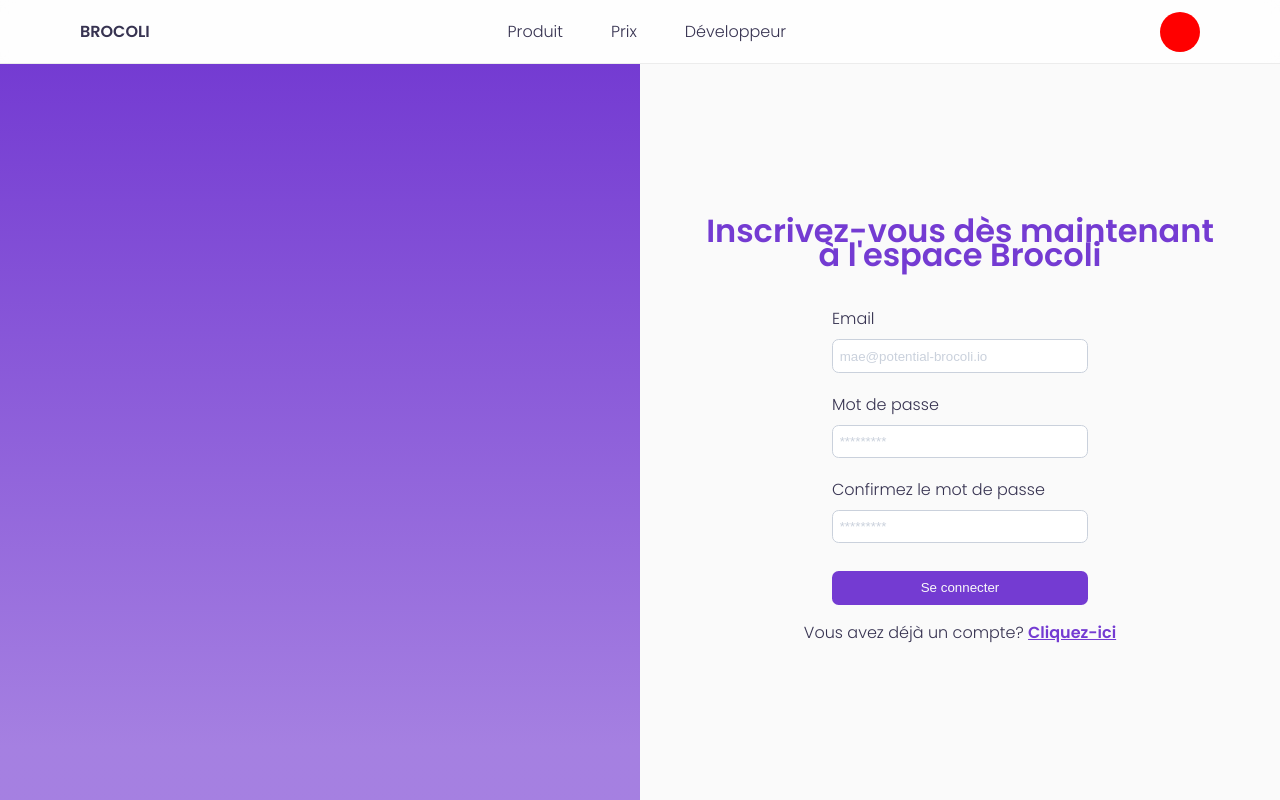
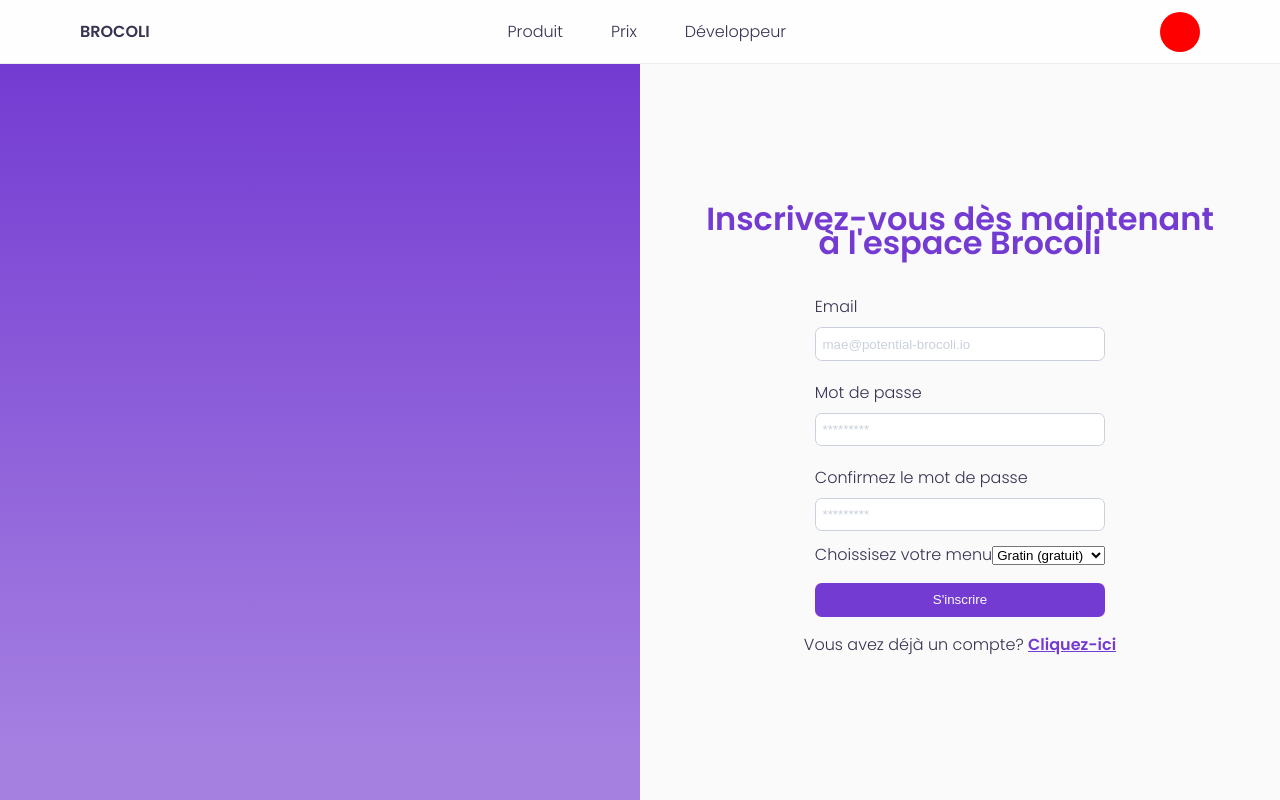
Before and after one commit to MaeWolff/potential-brocoli, a React (Create React App) app: page /enter in a window 1280 px wide. Both pictures are taken after a click on the element "Cliquez-ici". Built offline with nearby package versions, Linux system fonts and the light colour scheme; no server answers.

Commit message:
feat: add subscription on register

```diff
--- a/src/components/forms/authForms/RegisterForm.tsx
+++ b/src/components/forms/authForms/RegisterForm.tsx
@@ -1,12 +1,21 @@
 import React from "react";
 import { Formik, Form } from "formik";
-import { AuthValidationSchema } from "../validationSchemas/authValidationSchema";
+import {
+  RegisterValidationSchema,
+  SubscriptionName,
+} from "../validationSchemas/authValidationSchema";
 import { InputField, Button, ButtonSizeEnum, Spacer } from "../../index";
 import axios from "axios";
 
+enum SubscriptionNameLocaleEnum {
+  GRATIN = "Gratin (gratuit)",
+  TERRINE = "Terrine (4,99 €)",
+  VELVETY = "Velouté (9,99€)",
+}
 interface RegisterFormValues {
   email: string;
   password: string;
+  subscription: SubscriptionName;
 }
 
 type Props = {
@@ -19,6 +28,7 @@ export default function RegisterForm({ nextStep }: Props) {
     await axios.post(`http://localhost:3001/auth/register`, {
       email: values.email,
       password: values.password,
+      subscription: values.subscription,
     });
 
     nextStep();
@@ -30,9 +40,10 @@ export default function RegisterForm({ nextStep }: Props) {
         email: "",
         password: "",
         passwordConfirmation: "",
+        subscription: SubscriptionName.GRATIN,
       }}
       onSubmit={(values) => handleSubmit(values)}
-      validationSchema={AuthValidationSchema}
+      validationSchema={RegisterValidationSchema}
     >
       {({ errors, touched }) => (
         <Form>
@@ -63,10 +74,25 @@ export default function RegisterForm({ nextStep }: Props) {
             error={errors.passwordConfirmation}
           />
 
+          {/* TODO: style me */}
+          <label htmlFor="subscription">Choissisez votre menu</label>
+
+          <select name="subscription">
+            <option value={SubscriptionName.GRATIN}>
+              {SubscriptionNameLocaleEnum.GRATIN}
+            </option>
+            <option value={SubscriptionName.TERRINE} disabled>
+              {SubscriptionNameLocaleEnum.TERRINE}
+            </option>
+            <option value={SubscriptionName.VELVETY} disabled>
+              {SubscriptionNameLocaleEnum.VELVETY}
+            </option>
+          </select>
+
           <Spacer axis="vertical" size={1} />
 
           <Button size={ButtonSizeEnum.auto} type="submit">
-            Se connecter
+            S'inscrire
           </Button>
         </Form>
       )}
--- a/src/components/forms/validationSchemas/authValidationSchema.ts
+++ b/src/components/forms/validationSchemas/authValidationSchema.ts
@@ -8,7 +8,13 @@ import {
   MUST_MATCH_PASSWORD_MSG,
 } from "../formValidationConstants";
 
-export const AuthValidationSchema = Yup.object({
+export enum SubscriptionName {
+  GRATIN = "gratin",
+  TERRINE = "terrine",
+  VELVETY = "velvety",
+}
+
+export const RegisterValidationSchema = Yup.object({
   email: Yup.string()
     .matches(EMAIL_REGEXP, INVALID_EMAIL_MSG)
     .required(REQUIRED_MSG),
@@ -19,6 +25,10 @@ export const AuthValidationSchema = Yup.object({
     .min(6, TOO_SHORT_MSG)
     .required(REQUIRED_MSG)
     .oneOf([Yup.ref("password"), null], MUST_MATCH_PASSWORD_MSG),
+
+  subscription: Yup.mixed<SubscriptionName>().oneOf(
+    Object.values(SubscriptionName)
+  ),
 });
 
 export const LoginValidationSchema = Yup.object({
```
